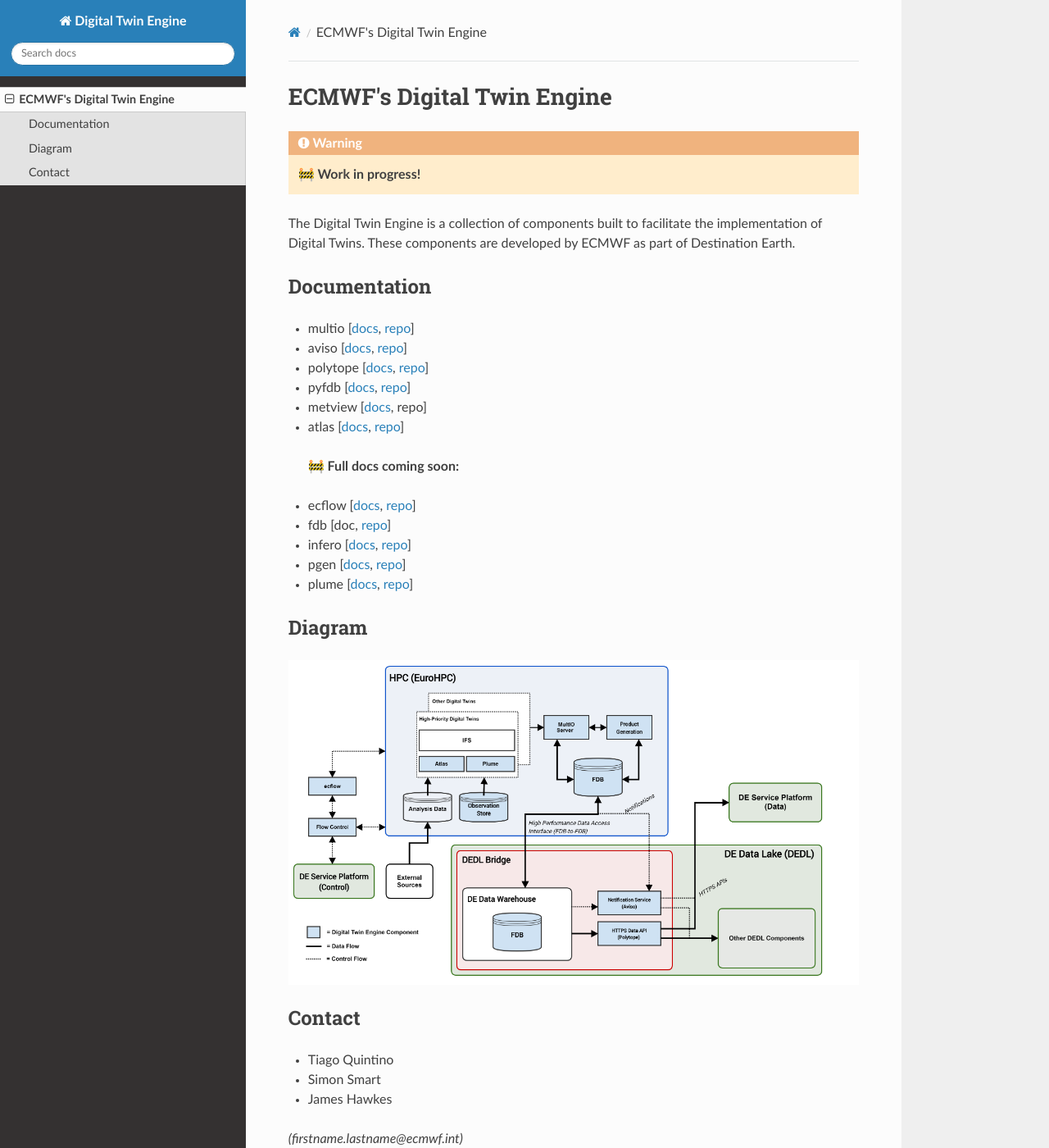
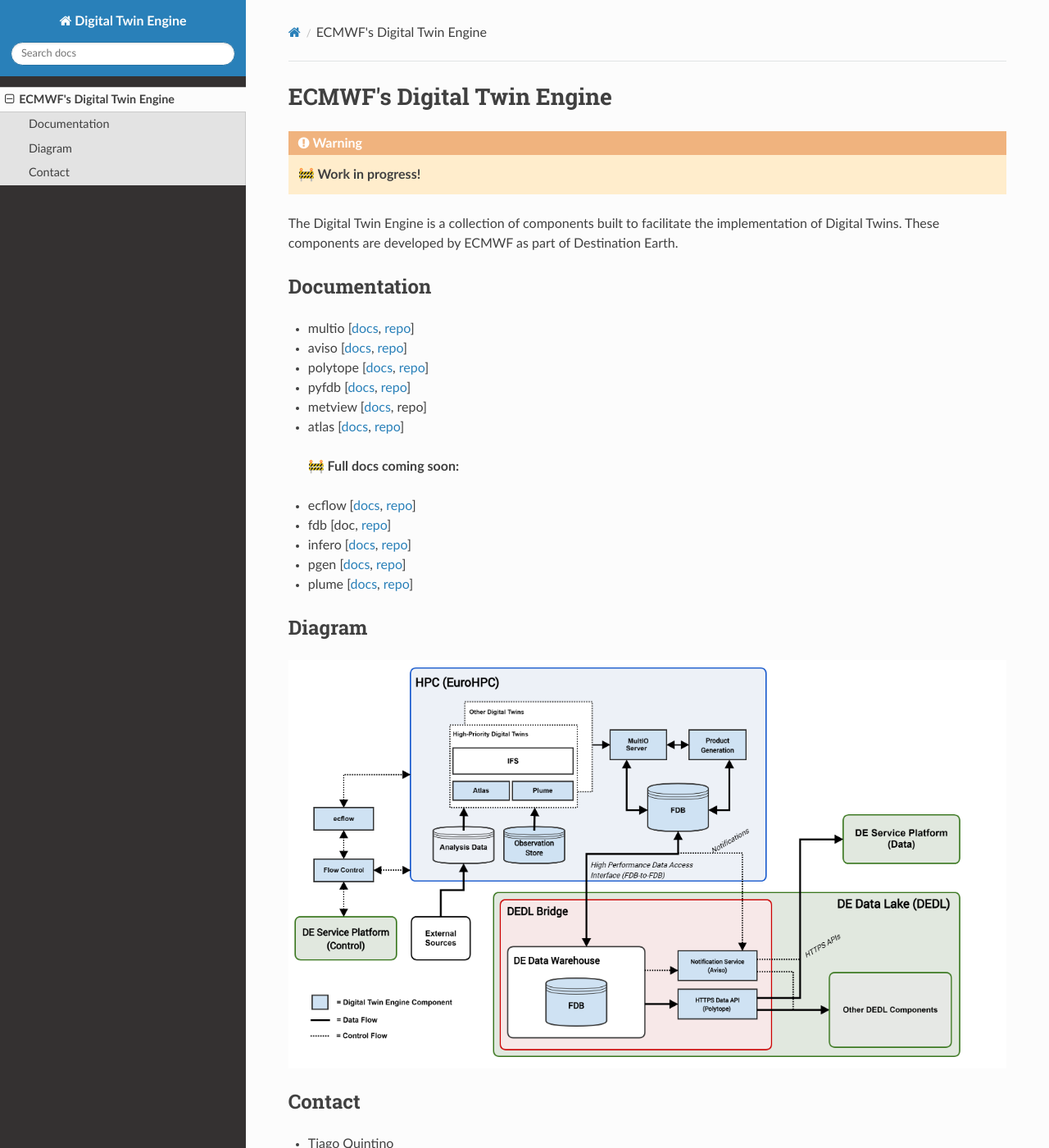
Before and after one commit to ecmwf-projects/digital-twin-engine, an MkDocs documentation site: the page built from docs/index.md, in a window 1280 px wide and 1400 px high. Shown: the whole window at 82% size. Built offline with MkDocs 1.6.1, drawn with Linux system fonts in a browser that asks for light colours; nearby versions of some CDN libraries.

Commit message:
make page wider

```diff
--- /dev/null
+++ b/docs/extra.css
@@ -0,0 +1,3 @@
+.wy-nav-content {
+    max-width: 1000px !important;
+}
--- a/mkdocs.yml
+++ b/mkdocs.yml
@@ -3,3 +3,5 @@
     name: readthedocs
 markdown_extensions:
     - admonition
+extra_css:
+    - extra.css
```
